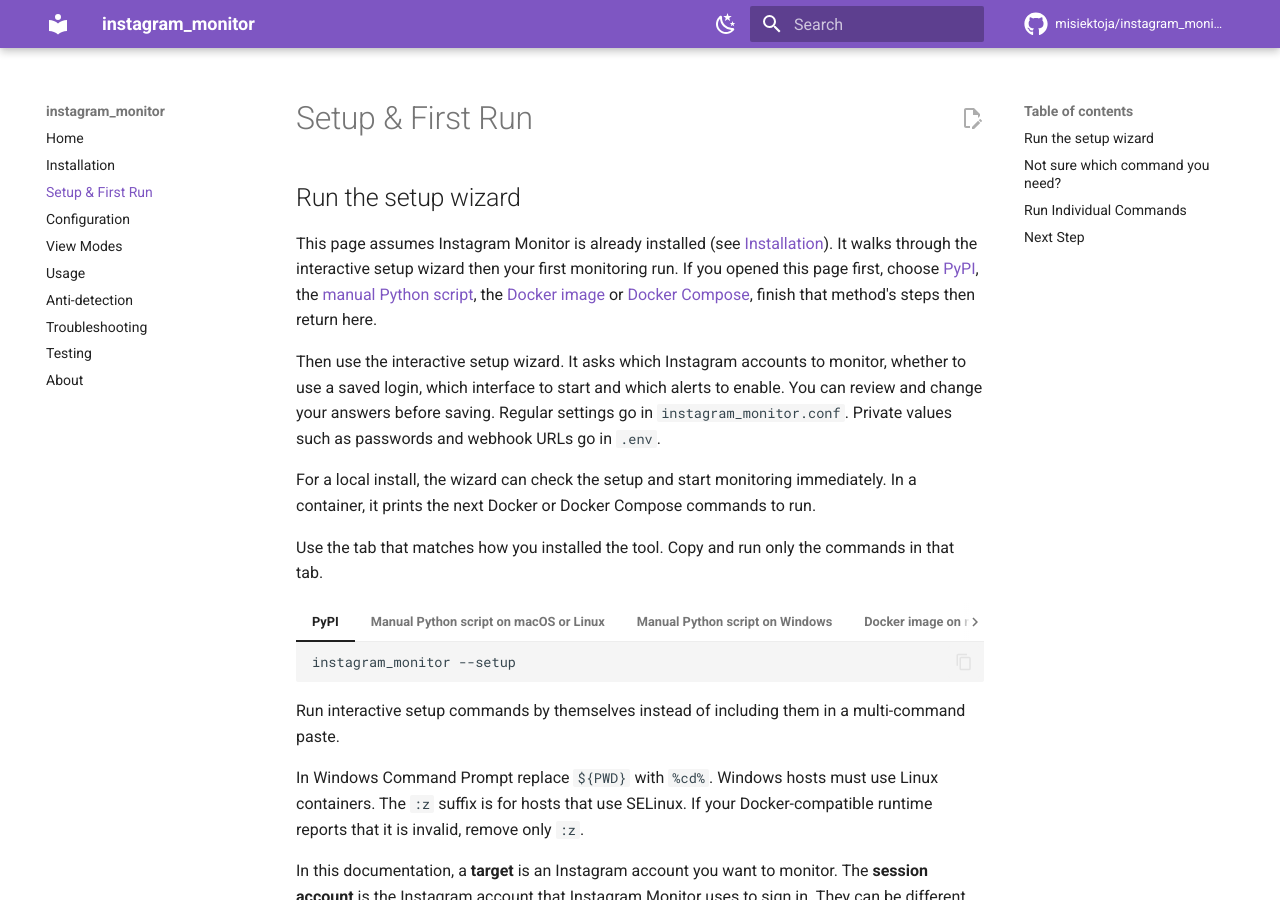
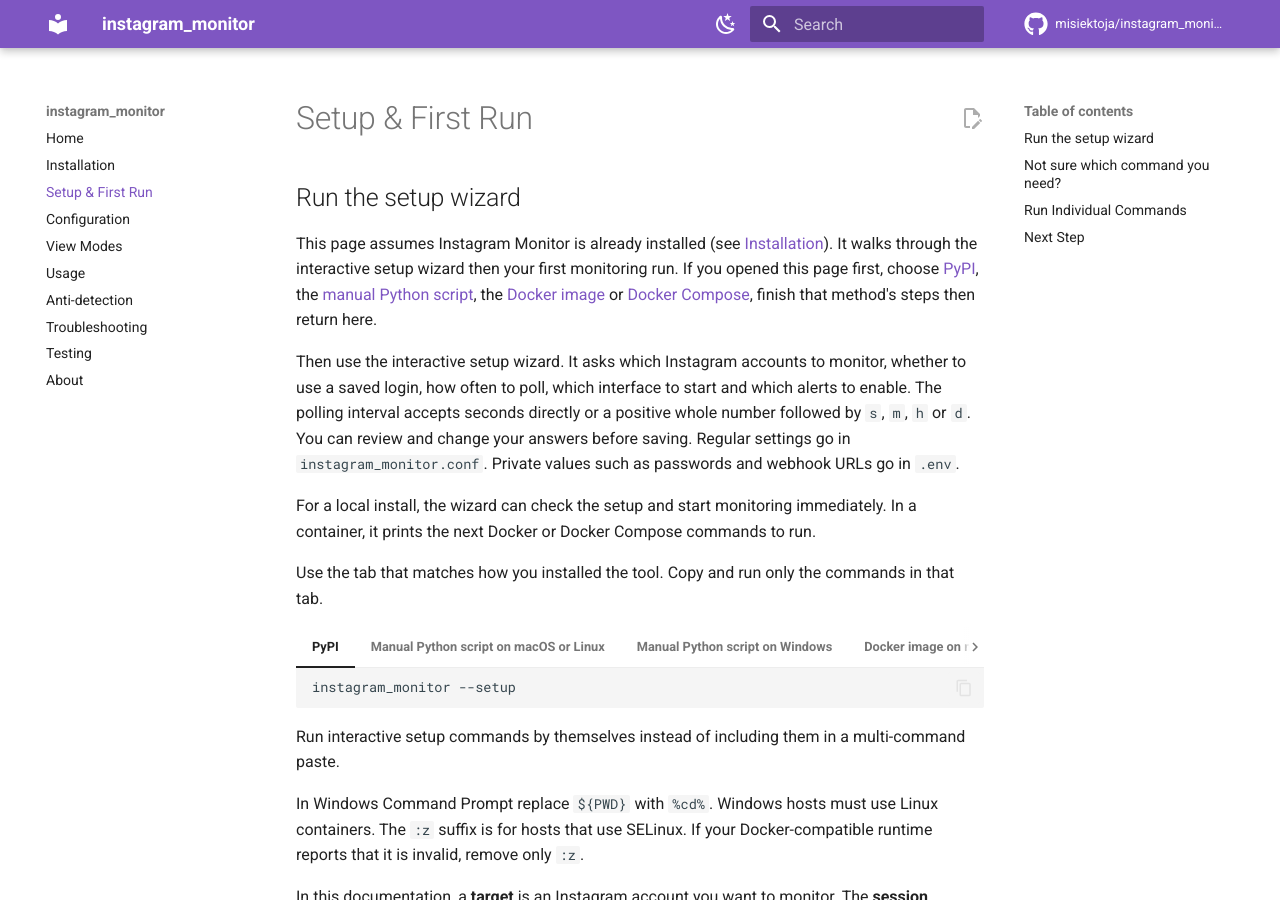
Before and after one commit to misiektoja/instagram_monitor, an MkDocs documentation site: the page built from docs/setup-and-first-run.md, in a window 1280 px wide and 900 px high. Built offline with MkDocs 1.6.1 and Material for MkDocs 9.7.7, drawn with Linux system fonts in a browser that asks for light colours; comment, search, counter and statistics services are not loaded.

Commit message:
docs(setup): document duration-based polling intervals

```diff
--- a/docs/setup-and-first-run.md
+++ b/docs/setup-and-first-run.md
@@ -5,7 +5,7 @@
 
 This page assumes Instagram Monitor is already installed (see [Installation](installation.md)). It walks through the interactive setup wizard then your first monitoring run. If you opened this page first, choose [PyPI](installation.md#install-from-pypi), the [manual Python script](installation.md#manual-python-based-installation), the [Docker image](installation.md#install-from-docker-hub) or [Docker Compose](installation.md#docker-compose), finish that method's steps then return here.
 
-Then use the interactive setup wizard. It asks which Instagram accounts to monitor, whether to use a saved login, which interface to start and which alerts to enable. You can review and change your answers before saving. Regular settings go in `instagram_monitor.conf`. Private values such as passwords and webhook URLs go in `.env`.
+Then use the interactive setup wizard. It asks which Instagram accounts to monitor, whether to use a saved login, how often to poll, which interface to start and which alerts to enable. The polling interval accepts seconds directly or a positive whole number followed by `s`, `m`, `h` or `d`. You can review and change your answers before saving. Regular settings go in `instagram_monitor.conf`. Private values such as passwords and webhook URLs go in `.env`.
 
 For a local install, the wizard can check the setup and start monitoring immediately. In a container, it prints the next Docker or Docker Compose commands to run.
 
```
